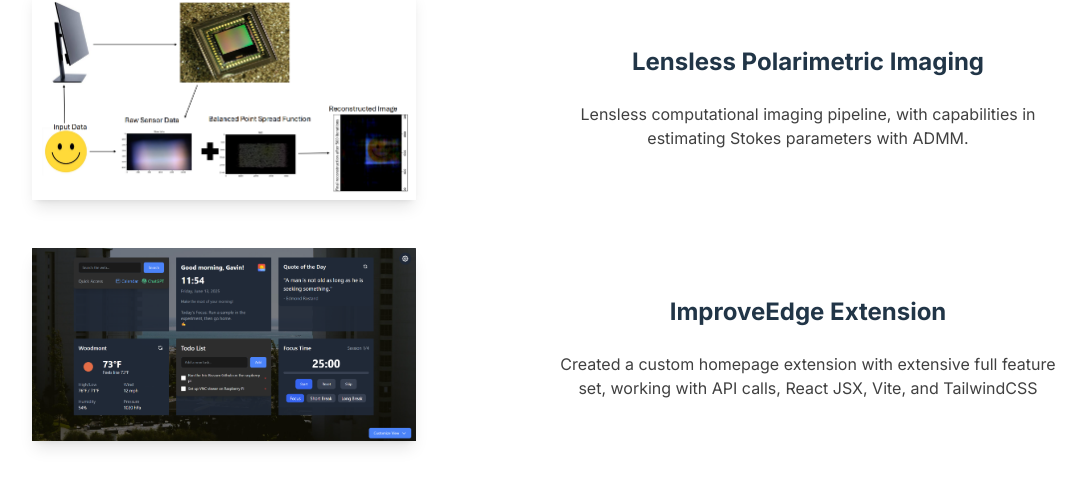
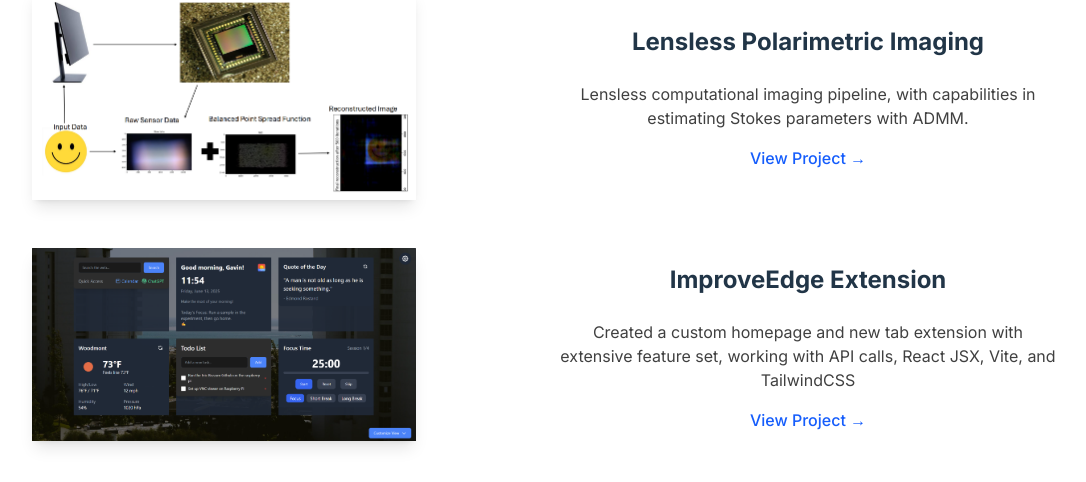
Before and after one commit to onghaig/onghaig.github.io, a React (Vite) app: page / in a window 1280 px wide. Shown: the part 1496-1978 px from the top of the page, without its empty margins (160-1246 px from the left). Built offline with nearby package versions, Linux system fonts and the light colour scheme.

Commit message:
added links to projects.

```diff
--- a/src/components/projects.tsx
+++ b/src/components/projects.tsx
@@ -9,11 +9,13 @@ export default function Projects() {
       description:
         "Lensless computational imaging pipeline, with capabilities in estimating Stokes parameters with ADMM.",
       image: LenslessImg,
+      link: "https://github.com/onghaig/LenslessPiCam"
     },
     {
       title: "ImproveEdge Extension",
-      description: "Created a custom homepage extension with extensive full feature set, working with API calls, React JSX, Vite, and TailwindCSS",
+      description: "Created a custom homepage and new tab extension with extensive feature set, working with API calls, React JSX, Vite, and TailwindCSS",
       image: improveeImg,
+      link: "https://github.com/onghaig/ImprovEdge-Extension"
     },
     {
       title: "Yale Menus: Campus Dining App",
```
